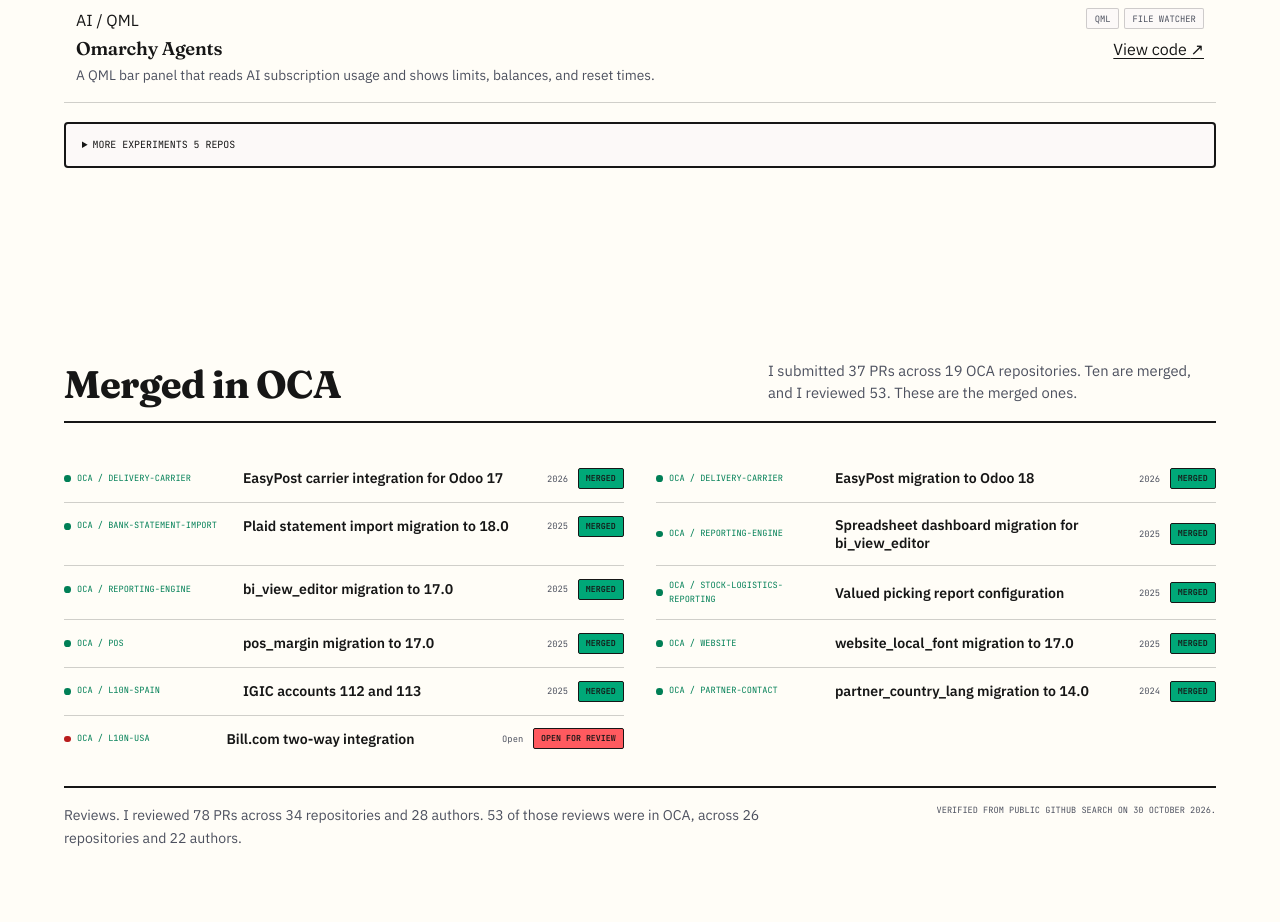
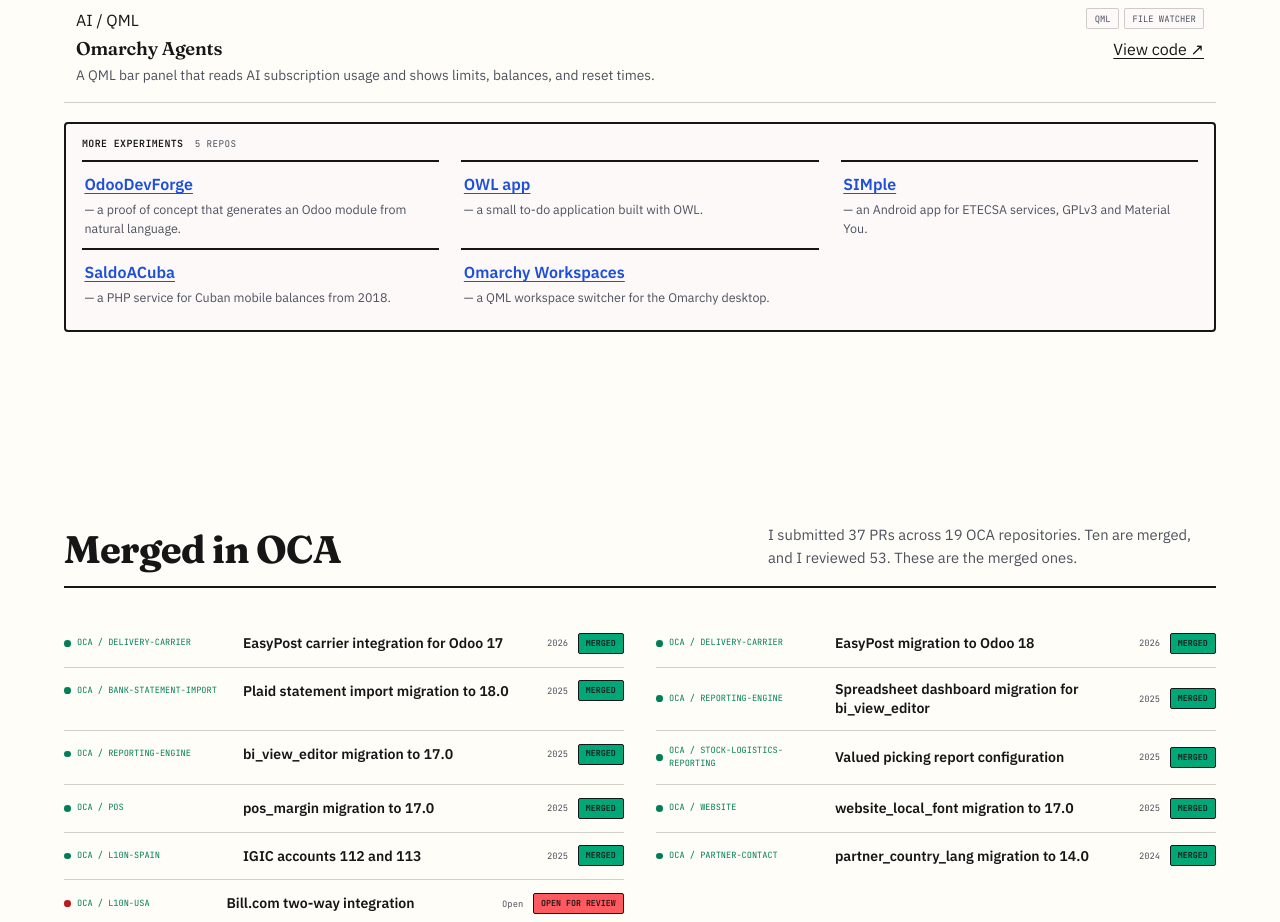
Before and after one commit to antoniodavid/antoniodavid.github.io, an Astro site: page / in a window 1280 px wide. Shown: the part 3000-3922 px from the top of the page. Built offline with nearby package versions, Linux system fonts and the light colour scheme; Astro itself is replaced by a stand-in of ours; a web font is replaced by a local one.

Commit message:
feat(portfolio): surface all listed projects

```diff
--- a/public/styles.css
+++ b/public/styles.css
@@ -1098,22 +1098,55 @@
   background: var(--surface);
 }
 
-.more-projects summary {
-  cursor: pointer;
+.more-projects h3 {
+  display: flex;
+  flex-wrap: wrap;
+  align-items: baseline;
+  gap: 0.35rem 0.7rem;
+  margin: 0;
   font-family: var(--font-mono);
   font-size: 0.62rem;
-  text-transform: uppercase;
+  line-height: 1.4;
+  letter-spacing: 0.04em;
+  text-transform: uppercase;
+}
+
+.more-projects h3 span {
+  color: var(--ink-2);
+  font-size: 0.58rem;
+  font-weight: 400;
 }
 
 .more-projects ul {
-  margin: 0.8rem 0 0;
-  padding-left: 1.2rem;
-  color: var(--ink-2);
-  font-size: 0.9rem;
+  display: grid;
+  grid-template-columns: repeat(auto-fit, minmax(min(100%, 22rem), 1fr));
+  gap: 0 1.4rem;
+  margin: 0.55rem 0 0;
+  padding: 0;
+  list-style: none;
+}
+
+.more-projects li {
+  display: grid;
+  align-content: start;
+  gap: 0.25rem;
+  min-width: 0;
+  padding: 0.65rem 0.15rem;
+  border-top: var(--bw) solid var(--line);
+  line-height: 1.5;
 }
 
 .more-projects a {
   color: var(--blue-text);
+  font-weight: 600;
+  text-decoration: underline;
+  text-decoration-thickness: 0.08em;
+  text-underline-offset: 0.2em;
+}
+
+.more-project-copy {
+  color: var(--ink-2);
+  font-size: 0.78rem;
 }
 
 /* OCA ledger */
--- a/src/components/PortfolioPage.astro
+++ b/src/components/PortfolioPage.astro
@@ -208,14 +208,17 @@
         ))}
       </ul>
 
-      <details class="more-projects">
-        <summary>{t.projects.more.summary} <span>{t.projects.more.count}</span></summary>
+      <div class="more-projects">
+        <h3>{t.projects.more.summary} <span>{t.projects.more.count}</span></h3>
         <ul>
           {t.projects.more.items.map((item) => (
-            <li><a href={item.href}>{item.label}</a> — {item.copy}</li>
+            <li>
+              <a href={item.href}>{item.label}</a>
+              <span class="more-project-copy"> — {item.copy}</span>
+            </li>
           ))}
         </ul>
-      </details>
+      </div>
     </div>
   </section>
 
```
Also changed, not shown: odd/tasks/portfolio-project-visibility.md (added, +40 -0 lines), 1 other file.
